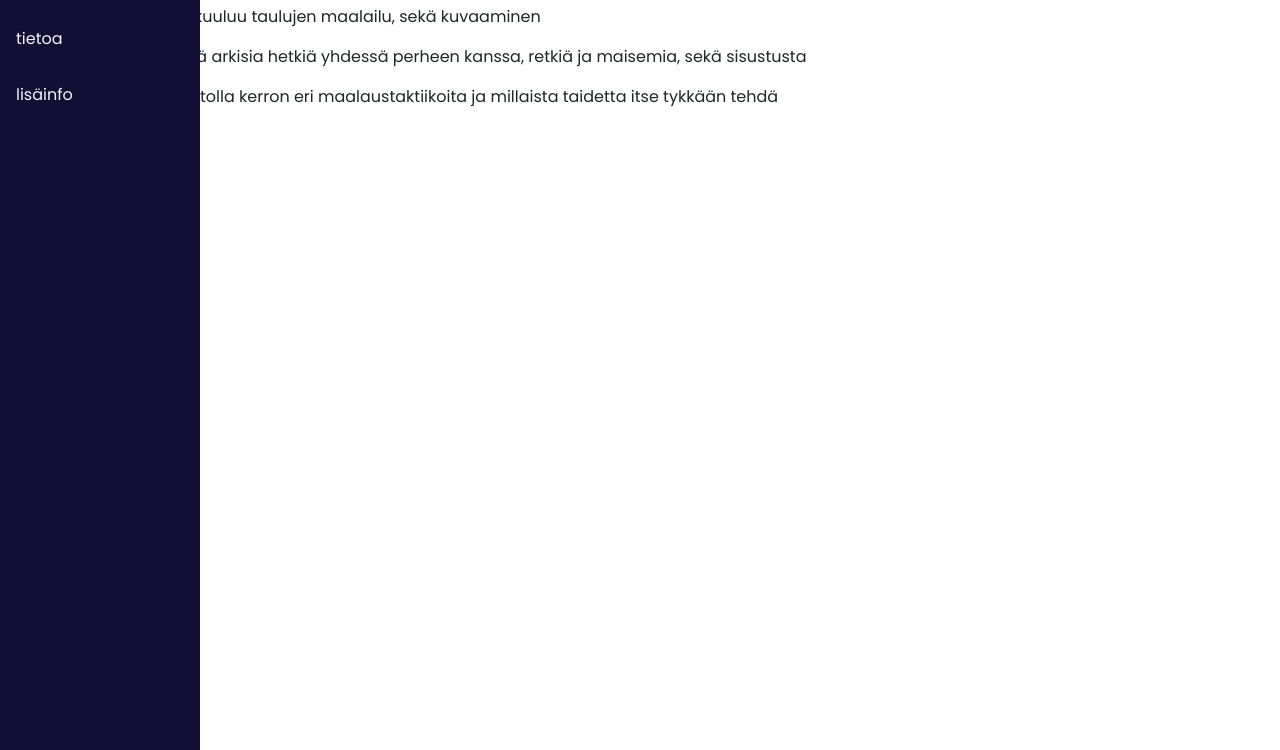
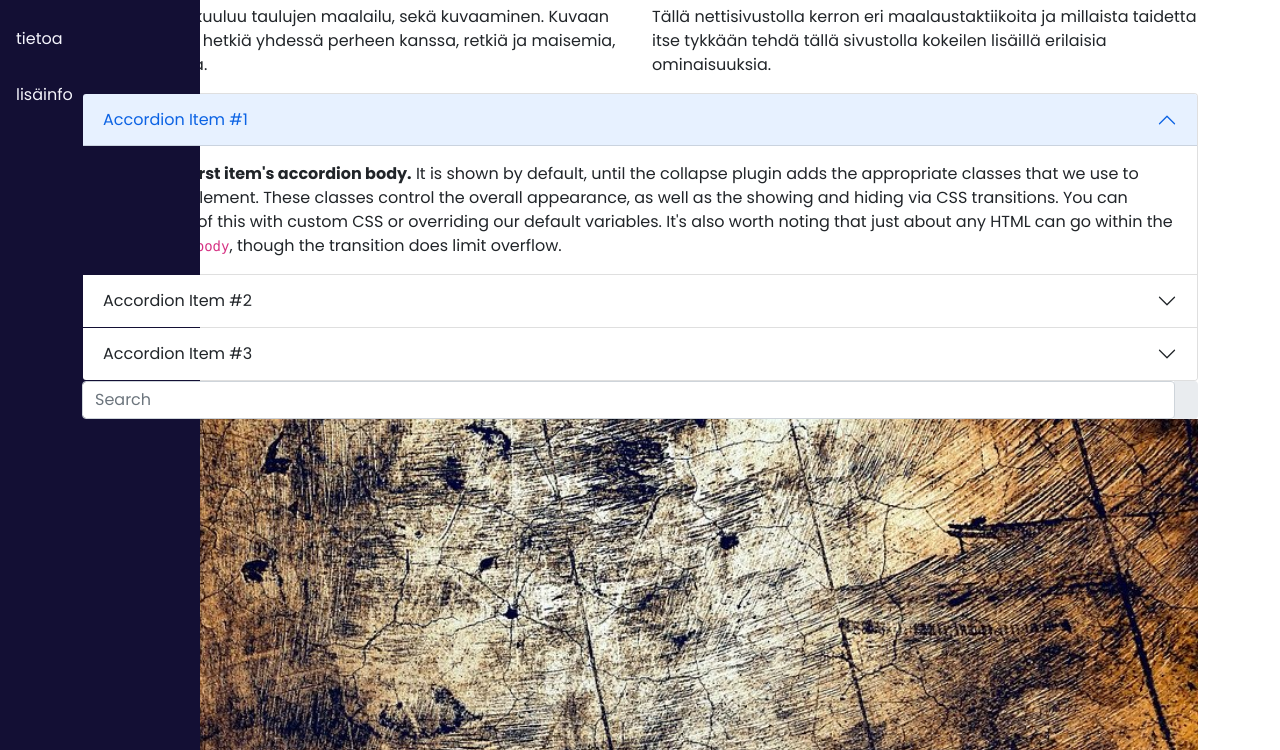
Before and after one commit to kerlinurk/web, a plain HTML site: page index.html in a window 1280 px wide. Shown: the part 50-800 px from the top of the page. Drawn offline with nearby package versions, Linux system fonts and the light colour scheme.

Commit message:
bootstrap ominaisuuksia

```diff
--- a/index.html
+++ b/index.html
@@ -14,14 +14,66 @@
         <a href="tietoa.html">tietoa</a>
         <a href="lisäinfo.html">lisäinfo</a>
     </div>
-        <script src="https://cdn.jsdelivr.net/npm/bootstrap@5.1.3/dist/js/bootstrap.bundle.min.js" integrity="sha384-ka7Sk0Gln4gmtz2MlQnikT1wXgYsOg+OMhuP+IlRH9sENBO0LRn5q+8nbTov4+1p" crossorigin="anonymous"></script>
+
             <div id="content">
                 <div class="container">
                     <div class="Ylä-tunniste">SIVUSTONI</div>
-            <div>
-            <p>Harrastuksiini kuuluu taulujen maalailu, sekä kuvaaminen</p>
-            <p>Kuvaan lähinnä arkisia hetkiä yhdessä perheen kanssa, retkiä ja maisemia, sekä sisustusta</p>
-            <p>Tällä nettisivustolla kerron eri maalaustaktiikoita ja millaista taidetta itse tykkään tehdä</p>
+
+
+                    <div class="row">
+                        <div class="col">
+        <p>Harrastuksiini kuuluu taulujen maalailu, sekä kuvaaminen. Kuvaan lähinnä arkisia hetkiä yhdessä perheen kanssa, retkiä ja maisemia, sekä sisustusta.</p>
+             </div>
+
+             <div class="col">
+                <p>Tällä nettisivustolla kerron eri maalaustaktiikoita ja millaista taidetta itse tykkään tehdä tällä sivustolla kokeilen lisäillä erilaisia ominaisuuksia.</p>
+
+        </div>
+        <div class="accordion" id="accordionExample">
+            <div class="accordion-item">
+              <h2 class="accordion-header" id="headingOne">
+                <button class="accordion-button" type="button" data-bs-toggle="collapse" data-bs-target="#collapseOne" aria-expanded="true" aria-controls="collapseOne">
+                  Accordion Item #1
+                </button>
+              </h2>
+              <div id="collapseOne" class="accordion-collapse collapse show" aria-labelledby="headingOne" data-bs-parent="#accordionExample">
+                <div class="accordion-body">
+                  <strong>This is the first item's accordion body.</strong> It is shown by default, until the collapse plugin adds the appropriate classes that we use to style each element. These classes control the overall appearance, as well as the showing and hiding via CSS transitions. You can modify any of this with custom CSS or overriding our default variables. It's also worth noting that just about any HTML can go within the <code>.accordion-body</code>, though the transition does limit overflow.
+                </div>
+              </div>
             </div>
+            <div class="accordion-item">
+              <h2 class="accordion-header" id="headingTwo">
+                <button class="accordion-button collapsed" type="button" data-bs-toggle="collapse" data-bs-target="#collapseTwo" aria-expanded="false" aria-controls="collapseTwo">
+                  Accordion Item #2
+                </button>
+              </h2>
+              <div id="collapseTwo" class="accordion-collapse collapse" aria-labelledby="headingTwo" data-bs-parent="#accordionExample">
+                <div class="accordion-body">
+                  <strong>This is the second item's accordion body.</strong> It is hidden by default, until the collapse plugin adds the appropriate classes that we use to style each element. These classes control the overall appearance, as well as the showing and hiding via CSS transitions. You can modify any of this with custom CSS or overriding our default variables. It's also worth noting that just about any HTML can go within the <code>.accordion-body</code>, though the transition does limit overflow.
+                </div>
+              </div>
+            </div>
+            <div class="accordion-item">
+              <h2 class="accordion-header" id="headingThree">
+                <button class="accordion-button collapsed" type="button" data-bs-toggle="collapse" data-bs-target="#collapseThree" aria-expanded="false" aria-controls="collapseThree">
+                  Accordion Item #3
+                </button>
+              </h2>
+              <div id="collapseThree" class="accordion-collapse collapse" aria-labelledby="headingThree" data-bs-parent="#accordionExample">
+                <div class="accordion-body">
+                  <strong>This is the third item's accordion body.</strong> It is hidden by default, until the collapse plugin adds the appropriate classes that we use to style each element. These classes control the overall appearance, as well as the showing and hiding via CSS transitions. You can modify any of this with custom CSS or overriding our default variables. It's also worth noting that just about any HTML can go within the <code>.accordion-body</code>, though the transition does limit overflow.
+                </div>
+              </div>
+            </div>
+          </div>
+<div class="input-group rounded">
+  <input type="search" class="form-control rounded" placeholder="Search" aria-label="Search" aria-describedby="search-addon" />
+  <span class="input-group-text border-0" id="search-addon">
+    <i class="fas fa-search"></i>
+  </span>
+</div>
+<img src="m.jpg" class="img-fluid" alt="Responsive image">
+            <script src="https://cdn.jsdelivr.net/npm/bootstrap@5.1.3/dist/js/bootstrap.bundle.min.js" integrity="sha384-ka7Sk0Gln4gmtz2MlQnikT1wXgYsOg+OMhuP+IlRH9sENBO0LRn5q+8nbTov4+1p" crossorigin="anonymous"></script>
 </body>
 </html>
--- a/tyyli.css
+++ b/tyyli.css
@@ -60,3 +60,7 @@ body {
       float: none;
     }
   }
+
+  .img {
+    max-width: 100%
+  }
```
Also changed, not shown: lisäinfo.html (+18 -3 lines), tietoa.html (+17 -9 lines), code.jpg (added), m.jpg (added), siveltimet.webp (added), taide.jpg (added).
